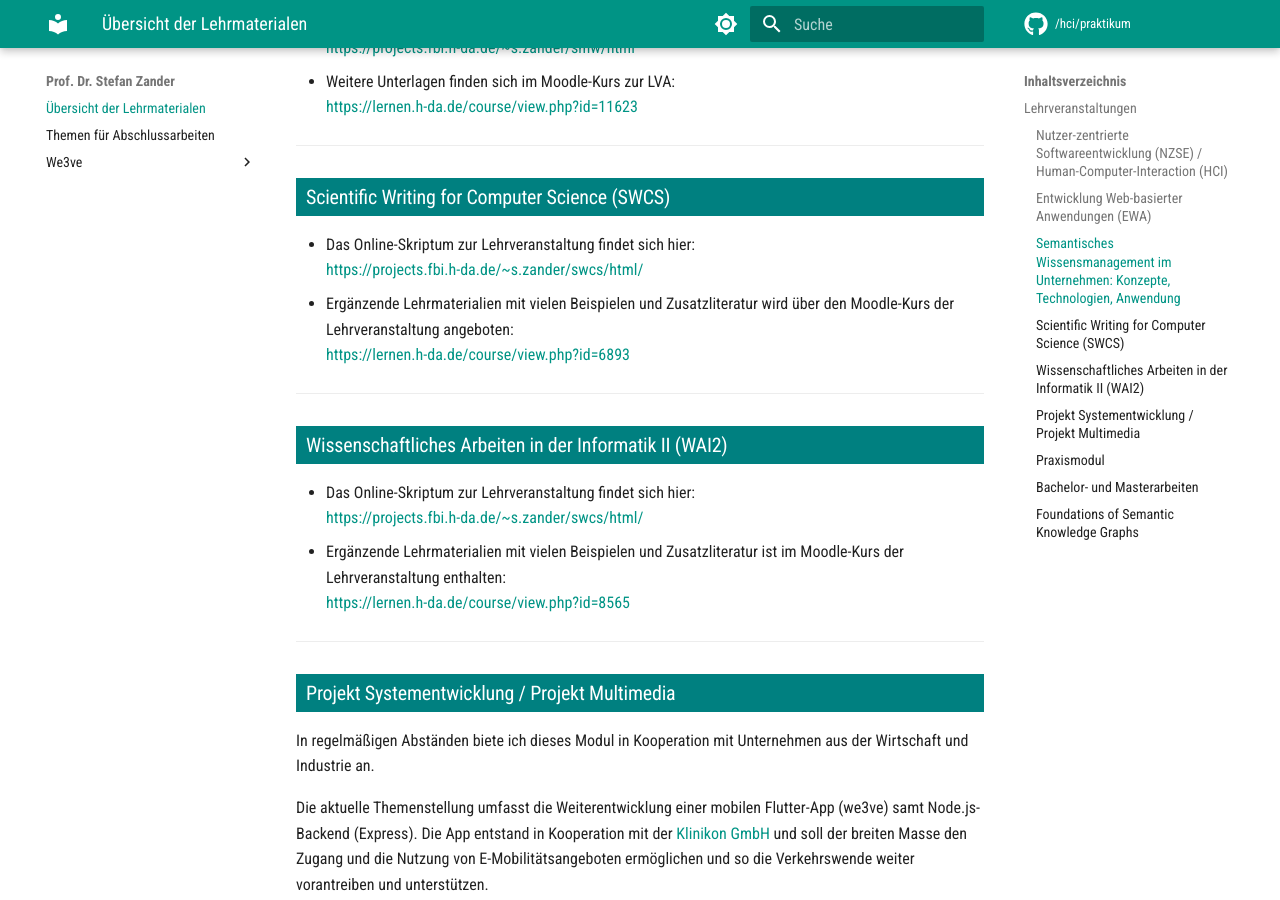
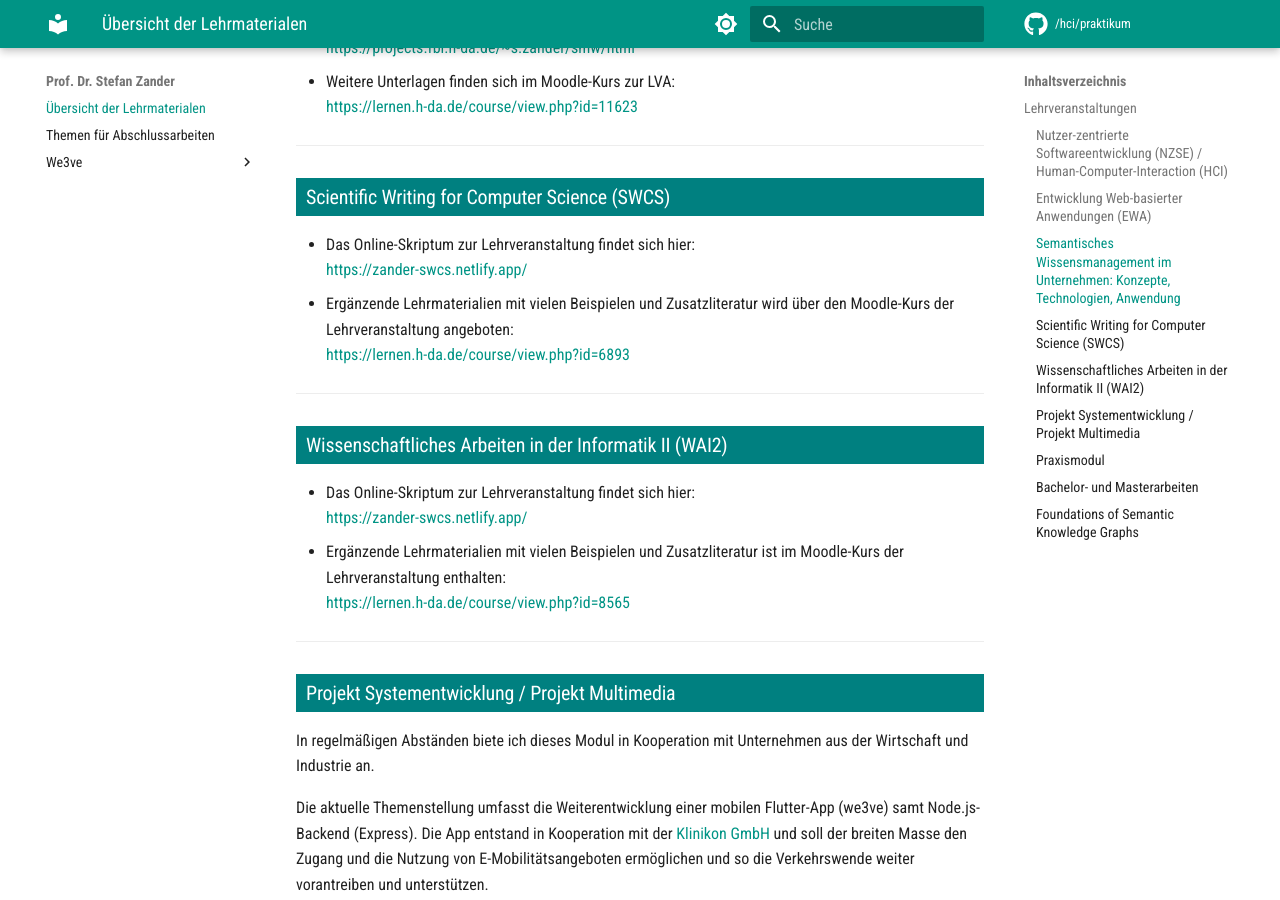
Before and after one commit to StefanZander/stefanzander.github.io, an MkDocs documentation site: the page built from docs/index.md, in a window 1280 px wide and 900 px high, scrolled down 1794 px. Built offline with MkDocs 1.6.1 and Material for MkDocs 9.7.7, drawn with Linux system fonts in a browser that asks for light colours; comment, search, counter and statistics services are not loaded.

Commit message:
updated swcs links

```diff
--- a/docs/index.md
+++ b/docs/index.md
@@ -53,7 +53,7 @@ Dieses Bachelor-Wahlpflichtfach biete ich ab dem SoSe 2020 an.
 
 ### Scientific Writing for Computer Science (SWCS)
 * Das Online-Skriptum zur Lehrveranstaltung findet sich hier:
-    <https://projects.fbi.h-da.de/~s.zander/swcs/html/>
+    <https://zander-swcs.netlify.app/>
 * Ergänzende Lehrmaterialien mit vielen Beispielen und Zusatzliteratur wird über den Moodle-Kurs der Lehrveranstaltung angeboten:
     <https://lernen.h-da.de/course/view.php?id=6893>
 
@@ -62,7 +62,7 @@ Dieses Bachelor-Wahlpflichtfach biete ich ab dem SoSe 2020 an.
 ### Wissenschaftliches Arbeiten in der Informatik II (WAI2)
 
 * Das Online-Skriptum zur Lehrveranstaltung findet sich hier:
-    <https://projects.fbi.h-da.de/~s.zander/swcs/html/>
+    <https://zander-swcs.netlify.app/>
 * Ergänzende Lehrmaterialien mit vielen Beispielen und Zusatzliteratur ist im Moodle-Kurs der Lehrveranstaltung enthalten:
     <https://lernen.h-da.de/course/view.php?id=8565>
 
```
